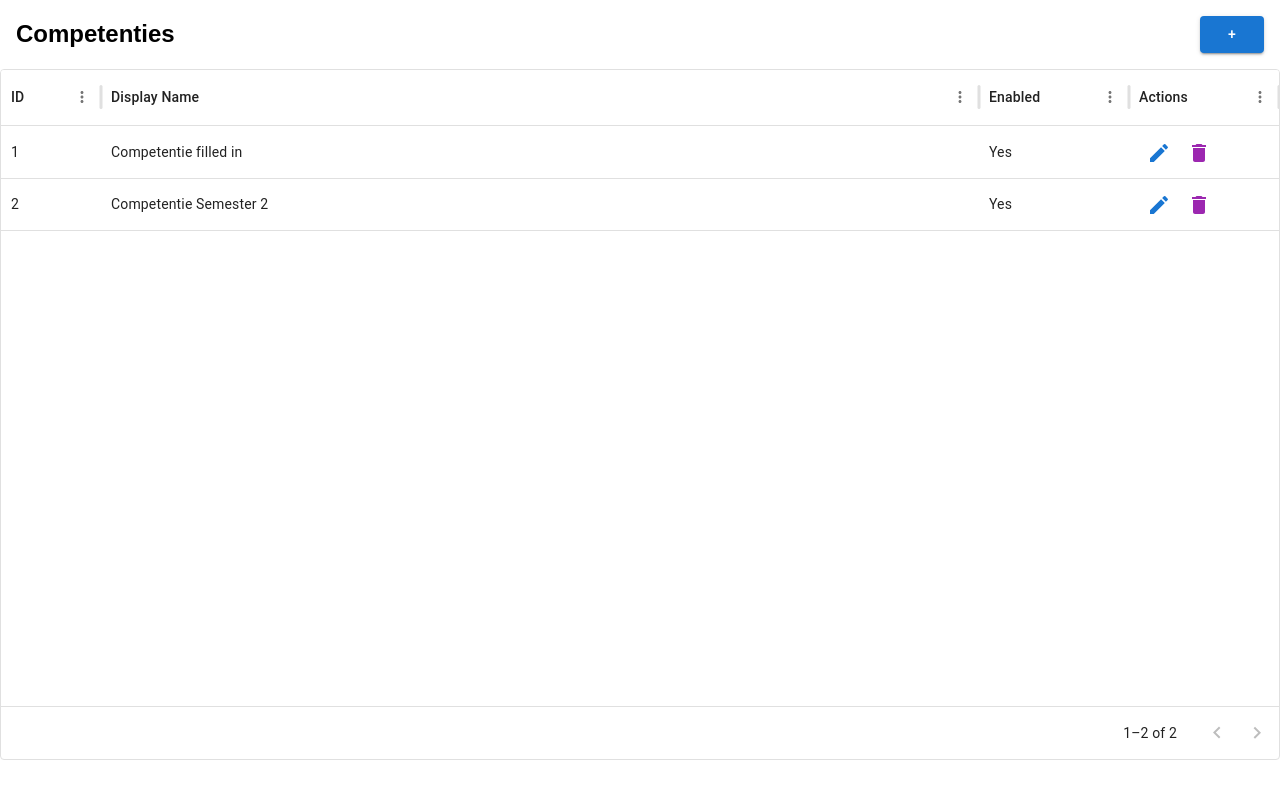
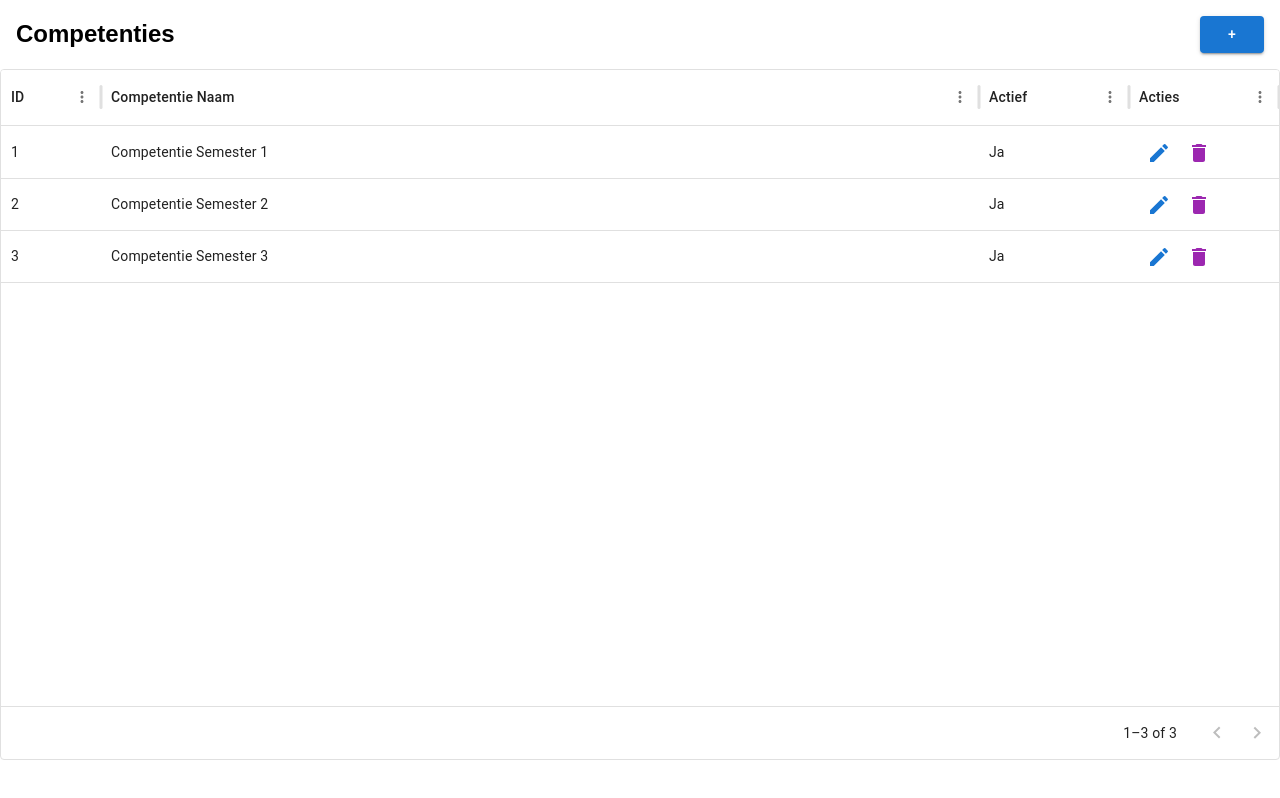
Before and after one commit to Mg-Ozkan/sop, a Next.js app: page /flow/1 in a window 1280 px wide. Built offline with nearby package versions, Linux system fonts and the light colour scheme.

Commit message:
Naam aanpassingen.

```diff
--- a/components/management/flows/FlowList.tsx
+++ b/components/management/flows/FlowList.tsx
@@ -19,16 +19,16 @@ interface FlowListProps {
 export const FlowList: React.FC<FlowListProps> = ({ definitions, onEdit, onAdd, onDelete }) => {
   const columns: GridColDef[] = [
     { field: "id", headerName: "ID", width: 100 },
-    { field: "displayName", headerName: "Display Name", flex: 1 },
+    { field: "displayName", headerName: "Competentie Naam", flex: 1 },
     {
       field: "isEnabled",
-      headerName: "Enabled",
+      headerName: "Actief",
       width: 150,
-      renderCell: (params) => (params.value ? "Yes" : "No"),
+      renderCell: (params) => (params.value ? "Ja" : "Nee"),
     },
     {
       field: "actions",
-      headerName: "Actions",
+      headerName: "Acties",
       width: 150,
       sortable: false,
       filterable: false,
--- a/components/portal/flow/FlowDisplay.tsx
+++ b/components/portal/flow/FlowDisplay.tsx
@@ -119,7 +119,7 @@ export const FlowDisplay: React.FC<FlowDisplayProps> = ({ definition, onBack })
         type,
         color: "#3F8AE2",
         name: type,
-        description: "Description",
+        description: "Omschrijving",
         url: "https://www.fontys.nl",
         isActive: true,
       },
--- a/components/portal/flow/components/sidebar/builderMenu.tsx
+++ b/components/portal/flow/components/sidebar/builderMenu.tsx
@@ -65,7 +65,7 @@ const onNodeDescriptionChange = (event: React.ChangeEvent<{ value: unknown }>) =
       <Box sx={{ p: 3 }}>
       <TextField
         fullWidth
-        label="Display Name"
+        label="Competentie naam"
         value={definition?.displayName || ''}
         onChange={onDisplayNameChange}
         margin="normal"
@@ -75,7 +75,7 @@ const onNodeDescriptionChange = (event: React.ChangeEvent<{ value: unknown }>) =
 
       <TextField
         fullWidth
-        label="Node Name"
+        label="Node naam"
         value={selectedNode?.data.name || ''}
         onChange={onNodeNameChange}
         margin="normal"
@@ -95,7 +95,7 @@ const onNodeDescriptionChange = (event: React.ChangeEvent<{ value: unknown }>) =
 
       <TextField
         fullWidth
-        label="Description"
+        label="Omschrijving"
         multiline
         rows={4}
         value={selectedNode?.data.description || ''}
@@ -104,9 +104,9 @@ const onNodeDescriptionChange = (event: React.ChangeEvent<{ value: unknown }>) =
         variant="outlined"
       />
 
-      <h4>Active</h4>
+      <h4>Actief</h4>
       <FormControlLabel className="buildermenu-button"
-        label={definition?.isEnabled ? "Enabled" : "Disabled"}
+        label={definition?.isEnabled ? "Ingeschakeld" : "Uitgeschakeld"}
         control={
           <Switch
             checked={definition?.isEnabled || false}
@@ -117,7 +117,7 @@ const onNodeDescriptionChange = (event: React.ChangeEvent<{ value: unknown }>) =
       />
       {!selectedNode ?  (
         // Message or placeholder when no node is selected
-        <div>Please select a node to edit its properties.</div>
+        <div>Selecteer een node om het aan te passen.</div>
       ) : null}
       </Box>
     </div>
--- a/components/portal/flow/initial-elements.ts
+++ b/components/portal/flow/initial-elements.ts
@@ -158,16 +158,23 @@ export const defaultEdges: Edge[] = [
 export const defaultDefinition: FlowDefinition[] = [
   {
     id: 1,
-    displayName: "Competentie filled in",
+    displayName: "Competentie Semester 1",
     isEnabled: true,
     nodes: defaultNodes,
     edges: defaultEdges
   },
   {
     id: 2,
-    displayName: "Competentie Semester  2",
+    displayName: "Competentie Semester 2",
     isEnabled: true,
     nodes: [],
     edges: []
-  }
+  },
+  {
+    id: 3,
+    displayName: "Competentie Semester 3",
+    isEnabled: true,
+    nodes: [],
+    edges: []
+  },
 ];
```
Also changed, not shown: 1 other file (tests, documents, lock files or other folders).
